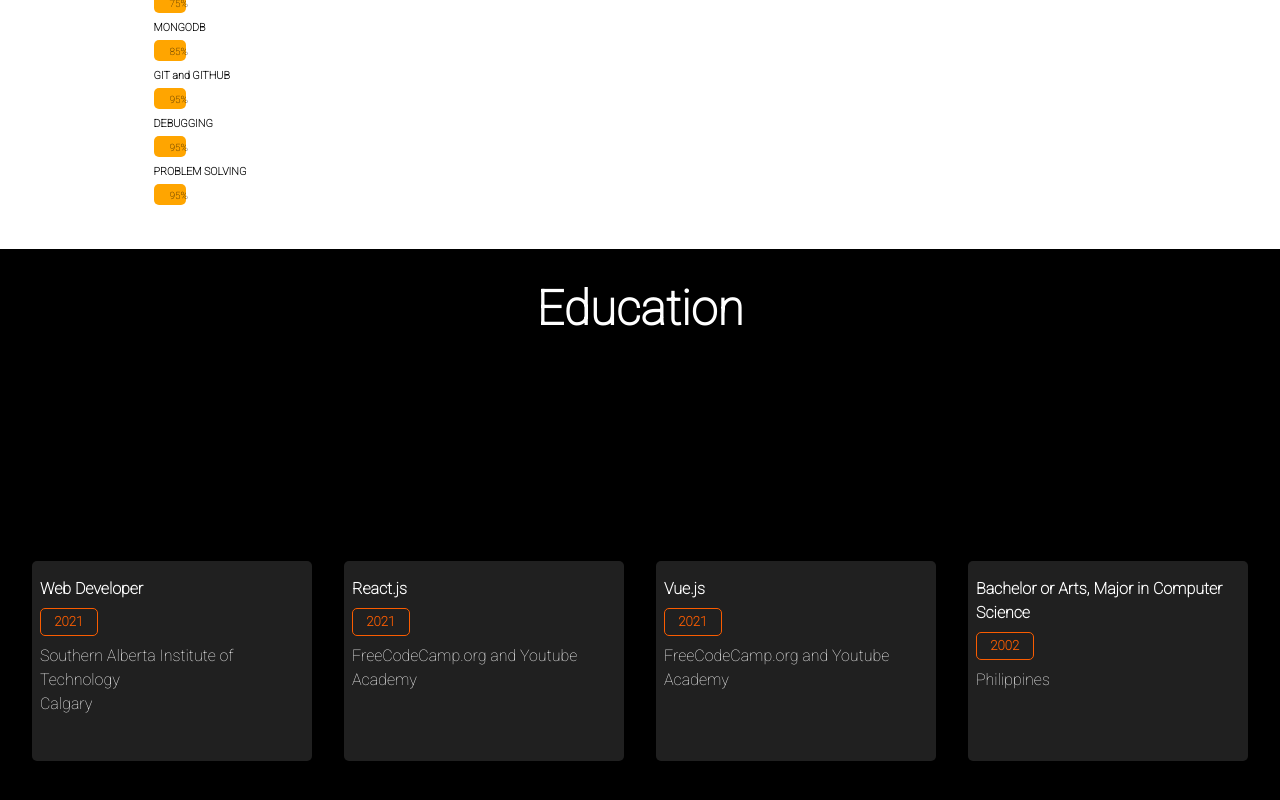
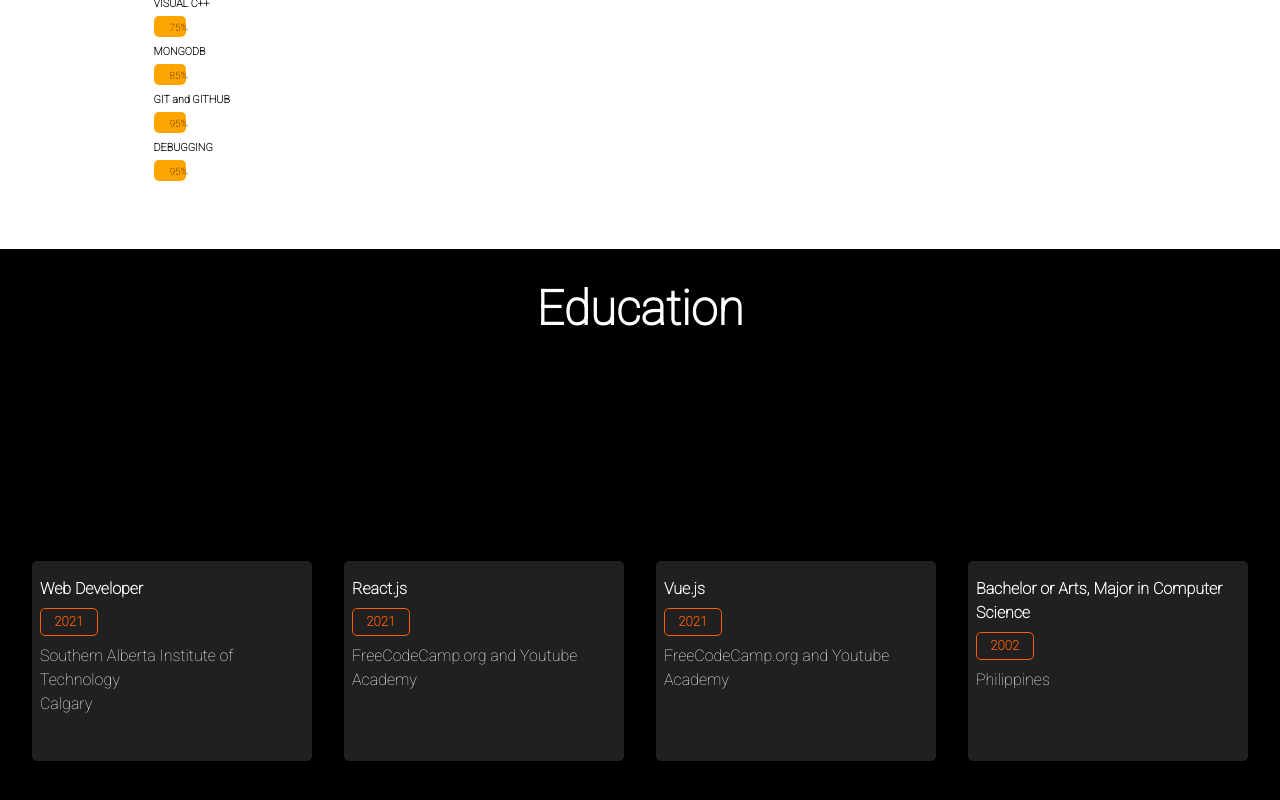
Before and after one commit to nozky/norvillie, a React (Create React App) app: page / in a window 1280 px wide. Shown: the part 2951-3751 px from the top of the page. Built offline with nearby package versions, Linux system fonts and the light colour scheme.

Commit message:
skill update

```diff
--- a/src/components/data/skillsData.js
+++ b/src/components/data/skillsData.js
@@ -51,8 +51,4 @@ export const skills = [
     name: 'DEBUGGING',
     progress: 95
   },
-  {
-    name: 'PROBLEM SOLVING',
-    progress: 95
-  },
 ]
```
Also changed, not shown: 1 other file (tests, documents, lock files or other folders).
